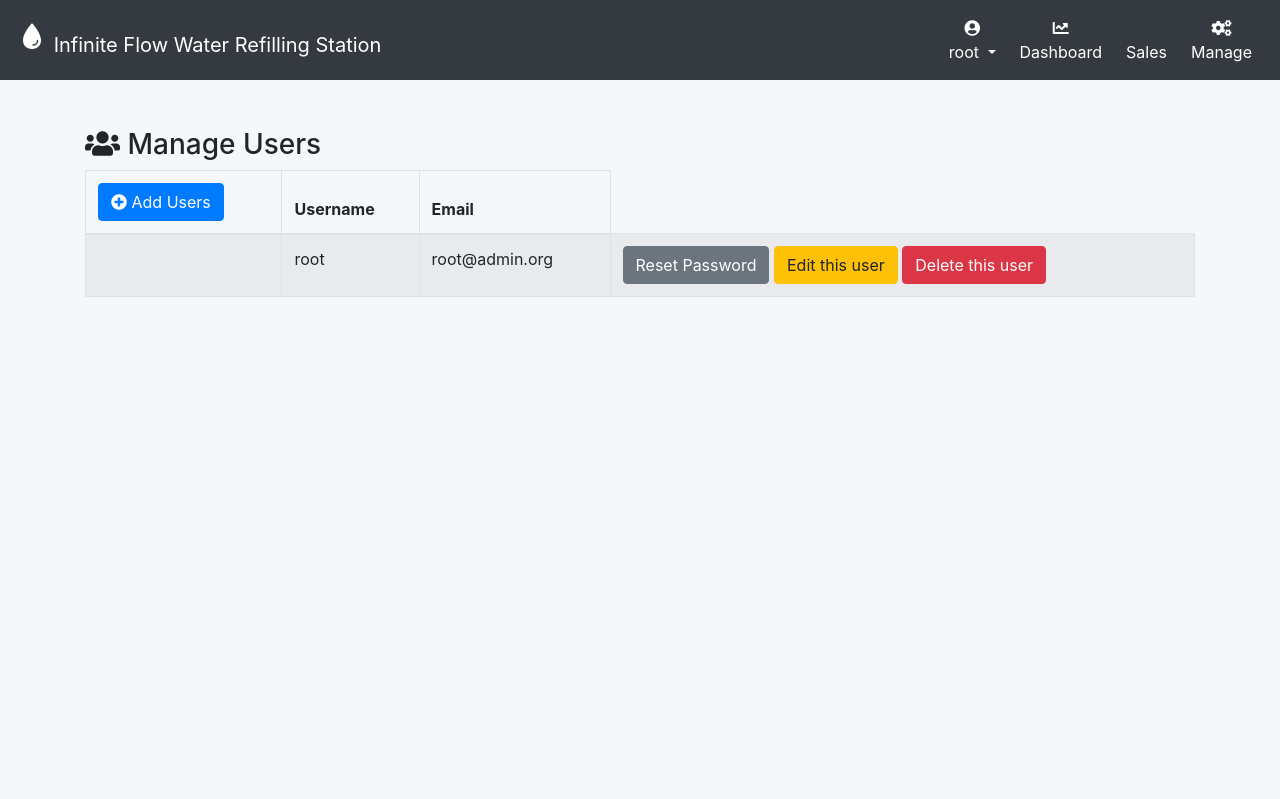
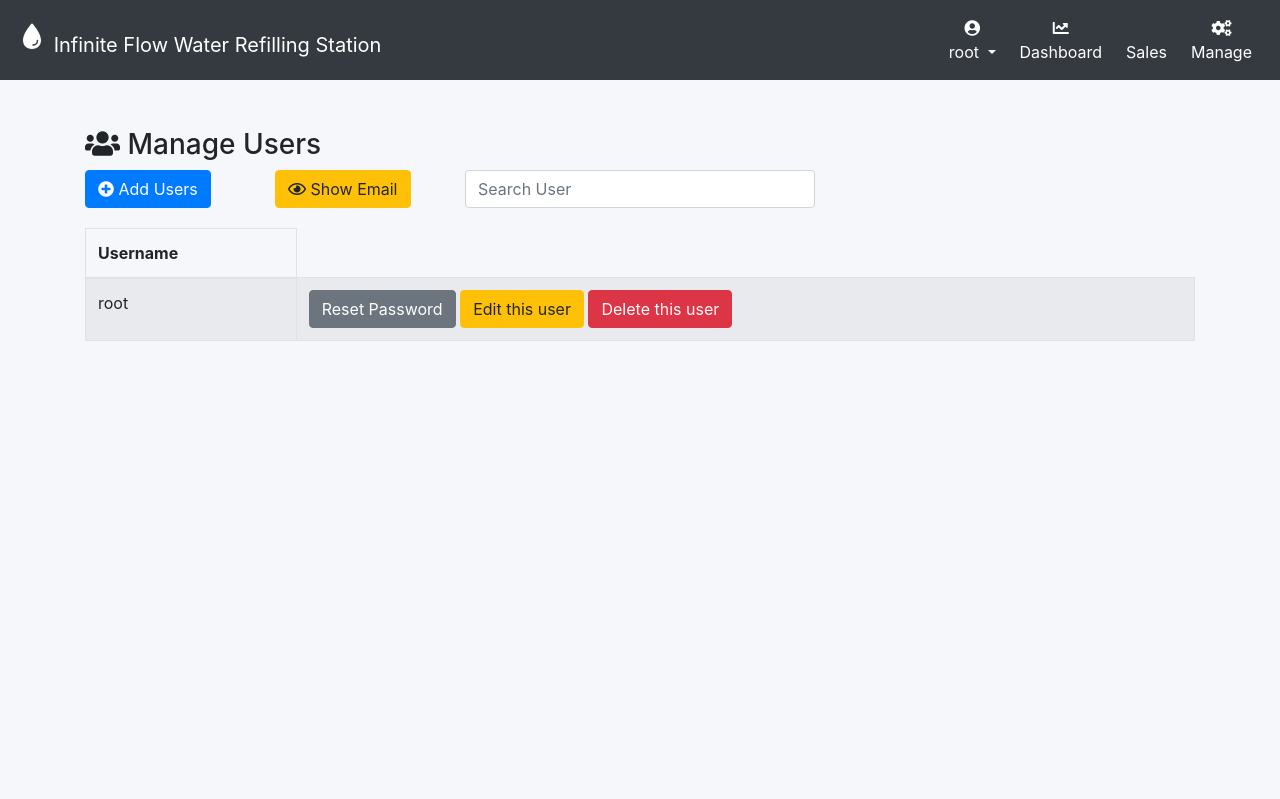
Before and after one commit to anthonyjohnhinay/infinite-water, a Flask app: page /admin/users in a window 1280 px wide. Shown: the top 799 px of the page. Run offline with Flask 2, Linux system fonts and the light colour scheme; a user stored in the database is signed in; data comes from the database, SQL or seed files in the repository; some libraries are stand-ins or nearby versions.

Commit message:
added the new pics

```diff
--- a/admin/static/js/search_func.js
+++ b/admin/static/js/search_func.js
@@ -9,4 +9,12 @@ $(document).ready(function () {
             $(this).toggle($(this).text().toLowerCase().indexOf(value) > -1)
         })
     })
+
+    // search function for user
+    $('#user_search').keyup(function () {
+        var value = $(this).val().toLowerCase();
+        $('#user_table tr').filter(function(){
+            $(this).toggle($(this).text().toLowerCase().indexOf(value) > -1)
+        })
+    })
 })
--- a/admin/templates/manage_user.html
+++ b/admin/templates/manage_user.html
@@ -15,26 +15,30 @@
         <div class="col-12">
           <h3> <i class="fas fa-users"></i> Manage Users</h3>
         </div>
-
-      </div>
+        <div class="col-md-2">
+          <a href="{{url_for('admin.add_users')}}" class="btn btn-primary adjust"><i class="fas fa-plus-circle"></i> Add Users</a>
+        </div>
+        <div class="col-2">
+          <a href="javascript:void(0);" class="adjust btn btn-warning" id="emailhide"><i id="iemail"class="far fa-eye"></i> Show Email</a>
+        </div>
+        <div class="col-4">
+          <input type="text" class=" adjust form-control" id="user_search" placeholder="Search User">
+        </div>
+        <div class="col-12">
 
       <div class="table-responsive">
         <table class="table table-striped table-bordered">
           <thead>
             <tr>
-              <th scope="col"> <a href="{{url_for('admin.add_users')}}" class="btn btn-primary"><i class="fas fa-plus-circle"></i> Add Users</a></th>
               <th scope="col">Username</th>
-              <th scope="col">Email </th>
-
-
+              <th class="hide"scope="col">Email </th>
             </tr>
           </thead>
-          <tbody>
+          <tbody id="user_table">
             <tr>
               {%for user in users%}
-                <th scope="row"></th>
                 <td>{{user.user}}</td>
-                <td>{{user.email}}</td>
+                <td class="hide"id="user_email">{{user.email}}</td>
                 <td>
                   <input type="hidden" class="reset_id"value="{{user.id}}">
                   <a href="#" class="reset_pw btn btn-secondary">Reset Password</a>
@@ -46,6 +50,9 @@
           </tbody>
         </table>
       </div>
+        </div>
+      </div>
+      <!---->
     </div>
 </div>
 <!--Modal-->
@@ -58,7 +65,7 @@
       </div>
       <div class="modal-body">
         <label for="email"> User Email </label>
-        <h3 id="useremail"></h3>
+        <h3 id="useremail" style="display: none;"></h3>
         <label for="password">New Password</label>
         <h3 id="newpw"></h3>
       </div>
@@ -70,7 +77,33 @@
   </div>
 </div>
 
+<script>
+  $(document).ready(function(){
+    $('#emailhide').click(function(){
+      var btn_email = $('#emailhide').text();
+      if(btn_email==" Show Email"){
+        $('#iemail').attr('class', 'far fa-eye-slash')
+        $('.hide').show()
+        $('#emailhide').text(' Hide Email')
+      }
+      if(btn_email==" Hide Email"){
+        $('#iemail').attr('class', 'far fa-eye')
+        $('.hide').hide()
+        $('#emailhide').text(' Show Email')
+      }
+    })
+  })
+</script>
+<style>
+  .adjust{
+    margin-bottom: 20px;
 
+  }
+  .hide{
+    display: none;
+  }
+</style>
 <script src="{{url_for('admin.static', filename='js/users_manage.js')}}"></script>
+<script src="{{url_for('admin.static', filename='js/search_func.js')}}"></script>
 
 {%endblock%}
--- a/admin/templates/root_template/base.html
+++ b/admin/templates/root_template/base.html
@@ -4,6 +4,7 @@
     <meta charset="UTF-8">
     <meta http-equiv="X-UA-Compatible" content="IE=edge">
     <meta name="viewport" content="width=device-width, initial-scale=1.0">
+    <link rel="shortcut icon" href="{{ url_for('admin.static', filename='icon/favicon.ico') }}">
     <!-- html dependencies for styling and functions-->
     {%block styles%}
     <!--Pw -->
--- a/api/routes.py
+++ b/api/routes.py
@@ -26,7 +26,8 @@ api.register_blueprint(api_transaction, url_prefix='/transaction')
 from .branch.silent import api_silent
 api.register_blueprint(api_silent, url_prefix='/silent')
 
-
+from .branch.graph import api_graph
+api.register_blueprint(api_graph, url_prefix='/graphs')
 #parent process for verfication
 from db.models import *
 from werkzeug.security import check_password_hash
--- a/front/routes.py
+++ b/front/routes.py
@@ -5,4 +5,4 @@ static_folder='static', template_folder='templates', static_url_path='/static/fr
 
 @front.route('/')
 def index():
-    return render_template('home.html', title='Infinity Flow')
+    return render_template('home.html', title='Infinite Flow')
--- a/front/templates/base.html
+++ b/front/templates/base.html
@@ -1,6 +1,7 @@
 <!DOCTYPE html>
 <html lang="en">
 <head>
+    <link rel="shortcut icon" href="{{ url_for('front.static', filename='icon/favicon.ico') }}">
     <meta charset="UTF-8">
     <meta http-equiv="X-UA-Compatible" content="IE=edge">
     <meta name="viewport" content="width=device-width, initial-scale=1.0">
--- a/front/templates/utils.html
+++ b/front/templates/utils.html
@@ -3,8 +3,8 @@
 <link rel="stylesheet" href="{{url_for('front.static', filename='css/list.css')}}">
 <nav id="navbar"class="navbar navbar-light navbar-expand bg-light navigation-clean">
     <div class="container-fluid">
-        <ion-icon size="large"name="water-outline"></ion-icon>
-        <a class="navbar-brand" href="#">Infinity Flow</a><button data-toggle="collapse" class="navbar-toggler" data-target="#navcol-1"></button>
+        <!-- <ion-icon size="large"name="water-outline"></ion-icon>  -->
+        <a class="navbar-brand" href="#"><img src="{{url_for('front.static', filename='image/infinity.png')}}" alt="" style="width: 47%;height: 47%;"></a><button data-toggle="collapse" class="navbar-toggler" data-target="#navcol-1"></button>
         <div class="collapse navbar-collapse" id="navcol-1">
             <!-- <a class="btn btn-primary ml-auto" role="button" href="#">Sign In</a>
             <a class="btn btn-primary ml-auto" role="button" href="#">Sign In</a> -->
--- a/login/static/css/login.css
+++ b/login/static/css/login.css
@@ -27,6 +27,7 @@ form i {
     display: inline-block;
 
 }
-#loginbutton{
-    text-align: center;
+#hero{
+    width: 60%;
+    height: 60%;
 }
--- a/login/templates/login_base.html
+++ b/login/templates/login_base.html
@@ -4,6 +4,7 @@
     <meta charset="UTF-8">
     <meta http-equiv="X-UA-Compatible" content="IE=edge">
     <meta name="viewport" content="width=device-width, initial-scale=1.0">
+    <link rel="shortcut icon" href="{{ url_for('login.static', filename='icon/favicon.ico') }}">
     <!-- html dependencies for styling and functions-->
     {%block styles%}
     {{bootstrap.load_css()}}
```
Also changed, not shown: api/branch/graph.py (added, +16 -0 lines), login/templates/login.html (+4 -3 lines), admin/static/icon/favicon.ico (added), front/static/icon/favicon.ico (added), front/static/image/infinite.png (added), front/static/image/infinity.png (added), front/static/image/logo.png (added), login/static/icon/favicon.ico (added), login/static/icon/infinity.png (added).
